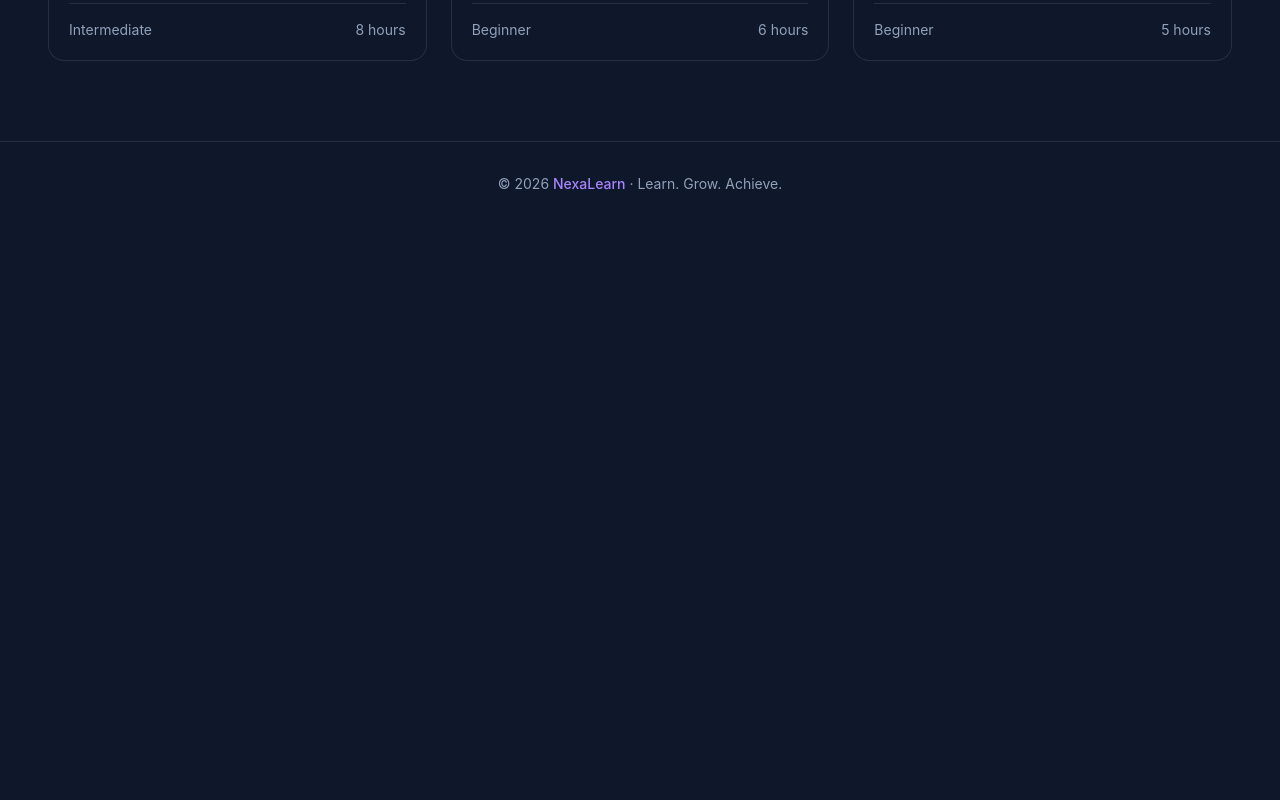
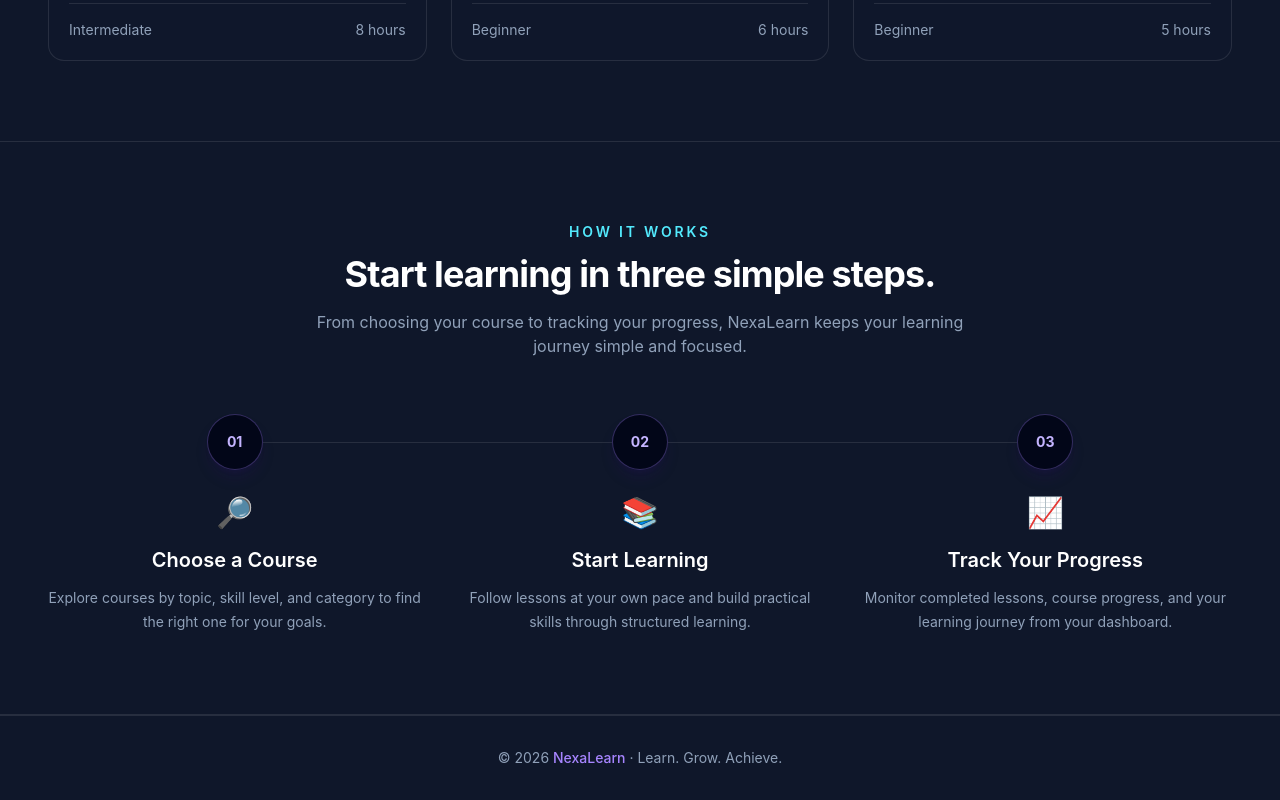
Before and after one commit to walaaosamamoh/nexalearn, a React (Vite) app: page /home in a window 1280 px wide. Shown: the part 1411-2211 px from the top of the page. Before the commit the page ends 1637 px from the top, so only its background shows below. Built offline with nearby package versions, Linux system fonts and the light colour scheme.

Commit message:
feat: add HowItWorks component and integrate it into Home page

```diff
--- /dev/null
+++ b/src/components/home/HowItWorks.tsx
@@ -0,0 +1,73 @@
+const steps = [
+  {
+    number: "01",
+    title: "Choose a Course",
+    description:
+      "Explore courses by topic, skill level, and category to find the right one for your goals.",
+    icon: "🔎",
+  },
+  {
+    number: "02",
+    title: "Start Learning",
+    description:
+      "Follow lessons at your own pace and build practical skills through structured learning.",
+    icon: "📚",
+  },
+  {
+    number: "03",
+    title: "Track Your Progress",
+    description:
+      "Monitor completed lessons, course progress, and your learning journey from your dashboard.",
+    icon: "📈",
+  },
+];
+
+export default function HowItWorks() {
+  return (
+    <section className="border-y border-white/10 bg-slate-900/40">
+      <div className="mx-auto max-w-7xl px-6 py-20 sm:px-8 lg:px-12">
+        {/* Header */}
+        <div className="mx-auto max-w-2xl text-center">
+          <p className="text-sm font-semibold uppercase tracking-[0.2em] text-cyan-300">
+            How It Works
+          </p>
+
+          <h2 className="mt-3 text-3xl font-bold tracking-tight text-white sm:text-4xl">
+            Start learning in three simple steps.
+          </h2>
+
+          <p className="mt-4 text-slate-400">
+            From choosing your course to tracking your progress, NexaLearn keeps
+            your learning journey simple and focused.
+          </p>
+        </div>
+
+        {/* Steps */}
+        <div className="relative mt-14 grid gap-8 md:grid-cols-3">
+          {/* Connecting line */}
+          <div className="absolute left-[16.66%] right-[16.66%] top-7 hidden h-px bg-white/10 md:block" />
+
+          {steps.map((step) => (
+            <div key={step.number} className="relative text-center">
+              {/* Number */}
+              <div className="relative mx-auto flex h-14 w-14 items-center justify-center rounded-full border border-violet-400/30 bg-slate-950 text-sm font-bold text-violet-300 shadow-lg shadow-violet-950/20">
+                {step.number}
+              </div>
+
+              {/* Icon */}
+              <div className="mt-6 text-3xl">{step.icon}</div>
+
+              <h3 className="mt-4 text-xl font-semibold text-white">
+                {step.title}
+              </h3>
+
+              <p className="mx-auto mt-3 max-w-sm text-sm leading-6 text-slate-400">
+                {step.description}
+              </p>
+            </div>
+          ))}
+        </div>
+      </div>
+    </section>
+  );
+}
--- a/src/pages/default/Home.tsx
+++ b/src/pages/default/Home.tsx
@@ -1,4 +1,5 @@
 import HeroSection from "../../components/home/HeroSection";
+import HowItWorks from "../../components/home/HowItWorks";
 import PopularCourses from "../../components/home/PopularCourses";
 
 
@@ -8,6 +9,7 @@ export default function Home() {
       <div className="absolute inset-x-0 top-0 -z-10 h-136 bg-[radial-gradient(circle_at_15%_20%,rgba(139,92,246,0.2),transparent_32%),radial-gradient(circle_at_85%_35%,rgba(6,182,212,0.12),transparent_28%)]" />
       <HeroSection />
       <PopularCourses />
+      <HowItWorks />
     </main>
   );
 }
```
